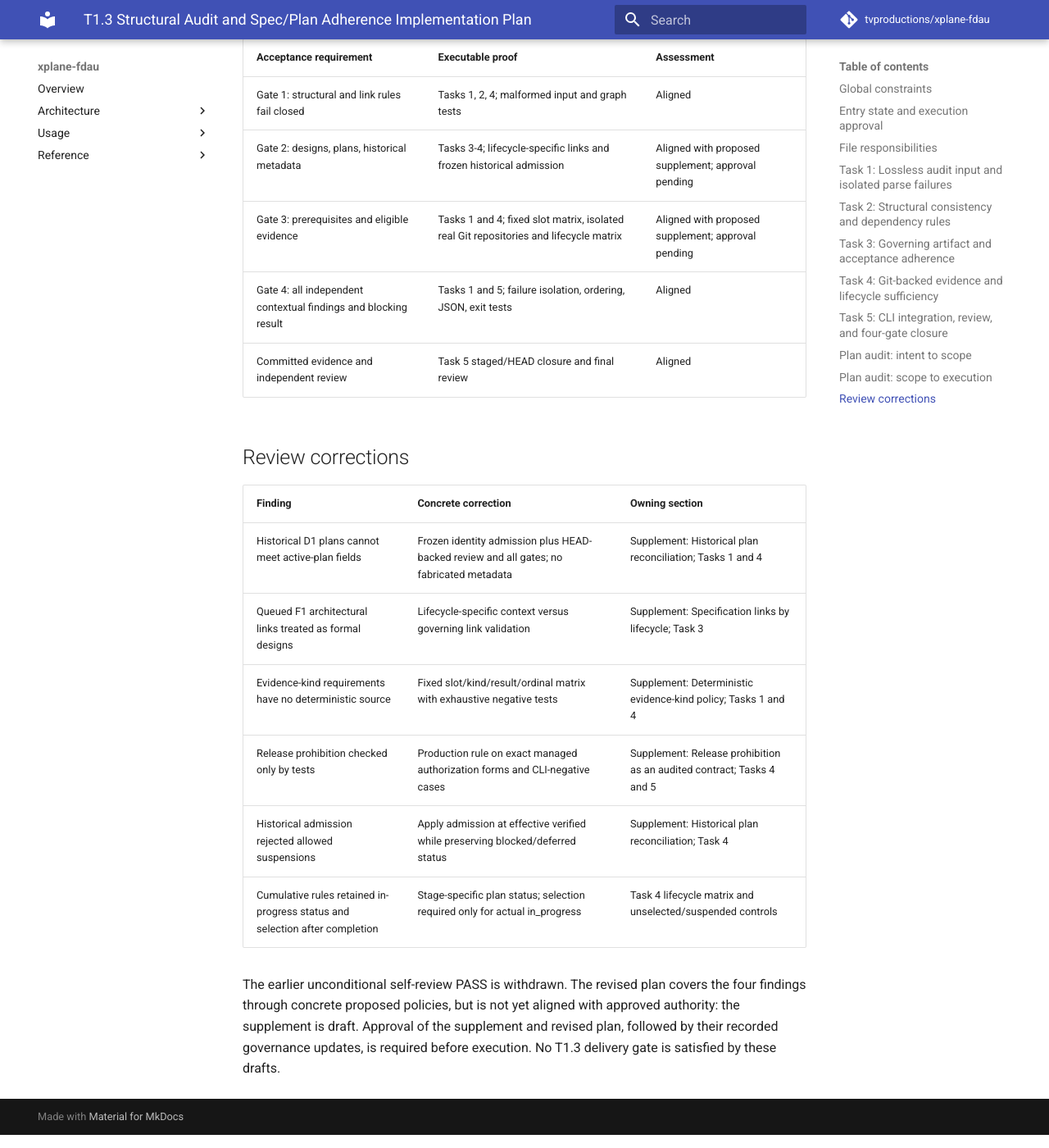
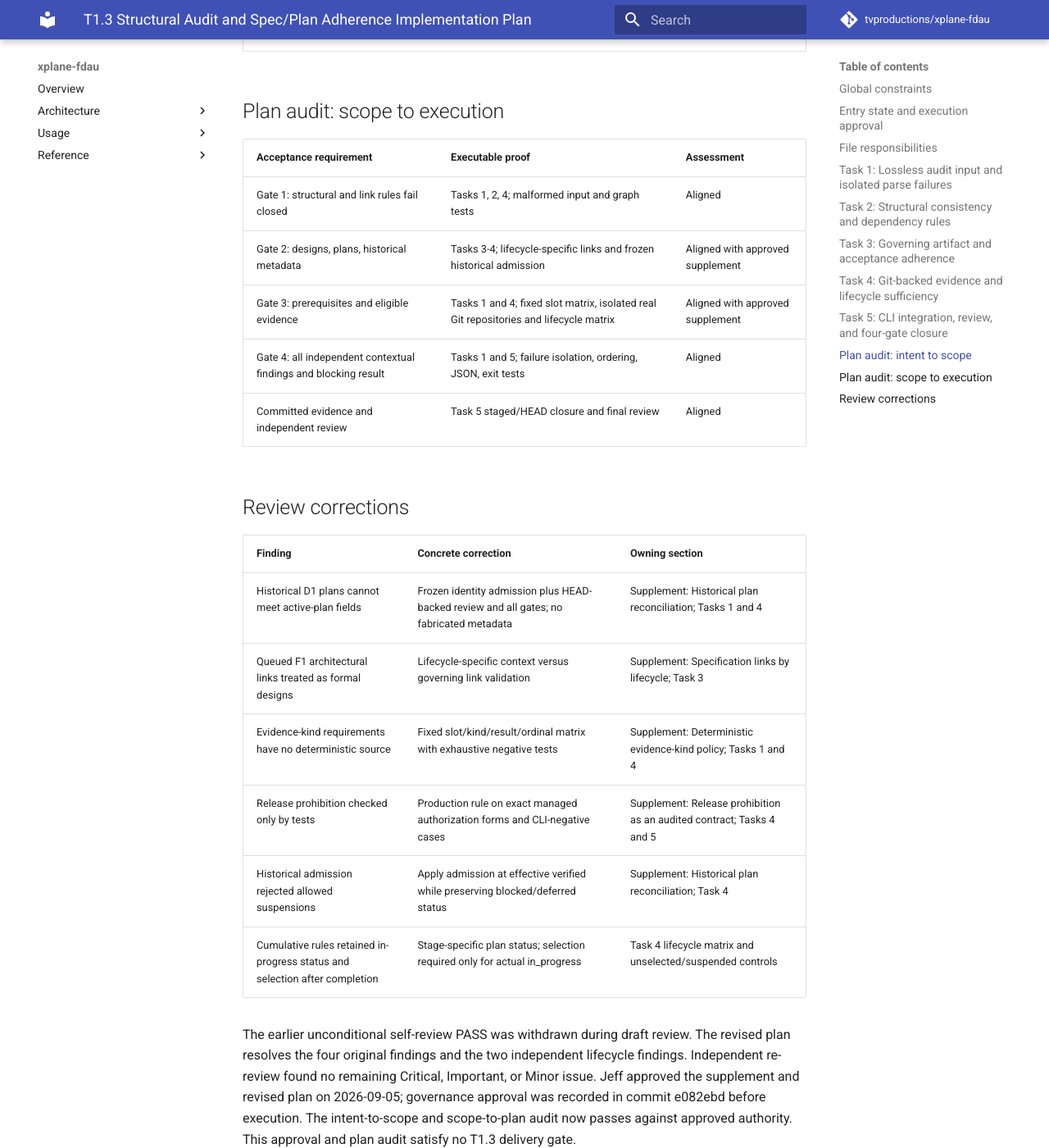
Before and after one commit to tvproductions/xplane-fdau, an MkDocs documentation site: the page built from docs/superpowers/plans/2026-09-05-t1-3-structural-audit.md, in a window 1280 px wide and 1400 px high, scrolled down 11994 px. Shown: the whole window at 82% size. Built offline with MkDocs 1.6.1 and Material for MkDocs 9.7.7, drawn with Linux system fonts in a browser that asks for light colours; comment, search, counter and statistics services are not loaded; some of the changed text lies outside the part shown.

Commit message:
docs: record T1.3 execution state and parser refinement

```diff
--- a/docs/superpowers/plans/2026-09-05-t1-3-structural-audit.md
+++ b/docs/superpowers/plans/2026-09-05-t1-3-structural-audit.md
@@ -1,7 +1,7 @@
 # T1.3 Structural Audit and Spec/Plan Adherence Implementation Plan
 
 - **Governance:** active
-- **Status:** approved
+- **Status:** in_progress
 - **Date:** 2026-09-05
 - **Roadmap child:** `T1.3`
 - **Source specification:** `docs/superpowers/specs/2026-09-05-t1-3-audit-policy-supplement-design.md`
@@ -96,6 +97,10 @@
 create `backlog/audit.py` and `backlog/policy.py`; modify `tests/test_backlog_status_model.py` and
 `tests/test_backlog_status_parse.py`; create `tests/test_backlog_status_audit.py`.
 Create `tests/test_backlog_status_policy.py` for the supplement's loading rules.
+Create `backlog/parse_sources.py` for newly added source extraction. This
+execution refinement separates about 230 new lines from the existing strict
+parser; audit.py consumes its public `parse_roadmap_sources`,
+`parse_backlog_sources`, and `parse_artifact_sources` APIs.
 
 **Interfaces:** Retain `parse_repository(root: Path) -> RepositorySnapshot`
 and its strict exception behavior for existing callers. Add frozen
@@ -512,8 +517,8 @@
 | Acceptance requirement | Executable proof | Assessment |
 | --- | --- | --- |
 | Gate 1: structural and link rules fail closed | Tasks 1, 2, 4; malformed input and graph tests | Aligned |
-| Gate 2: designs, plans, historical metadata | Tasks 3-4; lifecycle-specific links and frozen historical admission | Aligned with proposed supplement; approval pending |
-| Gate 3: prerequisites and eligible evidence | Tasks 1 and 4; fixed slot matrix, isolated real Git repositories and lifecycle matrix | Aligned with proposed supplement; approval pending |
+| Gate 2: designs, plans, historical metadata | Tasks 3-4; lifecycle-specific links and frozen historical admission | Aligned with approved supplement |
+| Gate 3: prerequisites and eligible evidence | Tasks 1 and 4; fixed slot matrix, isolated real Git repositories and lifecycle matrix | Aligned with approved supplement |
 | Gate 4: all independent contextual findings and blocking result | Tasks 1 and 5; failure isolation, ordering, JSON, exit tests | Aligned |
 | Committed evidence and independent review | Task 5 staged/HEAD closure and final review | Aligned |
 
@@ -528,8 +533,10 @@
 | Historical admission rejected allowed suspensions | Apply admission at effective verified while preserving blocked/deferred status | Supplement: Historical plan reconciliation; Task 4 |
 | Cumulative rules retained in-progress status and selection after completion | Stage-specific plan status; selection required only for actual in_progress | Task 4 lifecycle matrix and unselected/suspended controls |
 
-The earlier unconditional self-review PASS is withdrawn. The revised plan
-covers the four findings through concrete proposed policies, but is not yet
-aligned with approved authority: the supplement is draft. Approval of the
-supplement and revised plan, followed by their recorded governance updates,
-is required before execution. No T1.3 delivery gate is satisfied by these drafts.
+The earlier unconditional self-review PASS was withdrawn during draft review.
+The revised plan resolves the four original findings and the two independent
+lifecycle findings. Independent re-review found no remaining Critical,
+Important, or Minor issue. Jeff approved the supplement and revised plan on
+2026-09-05; governance approval was recorded in commit e082ebd before execution.
+The intent-to-scope and scope-to-plan audit now passes against approved
+authority. This approval and plan audit satisfy no T1.3 delivery gate.
```
Also changed, not shown: other parts of docs/superpowers/plans/2026-09-05-t1-3-structural-audit.md (+1 -0 lines), BACKLOG.md (+2 -2 lines), 1 other file.
